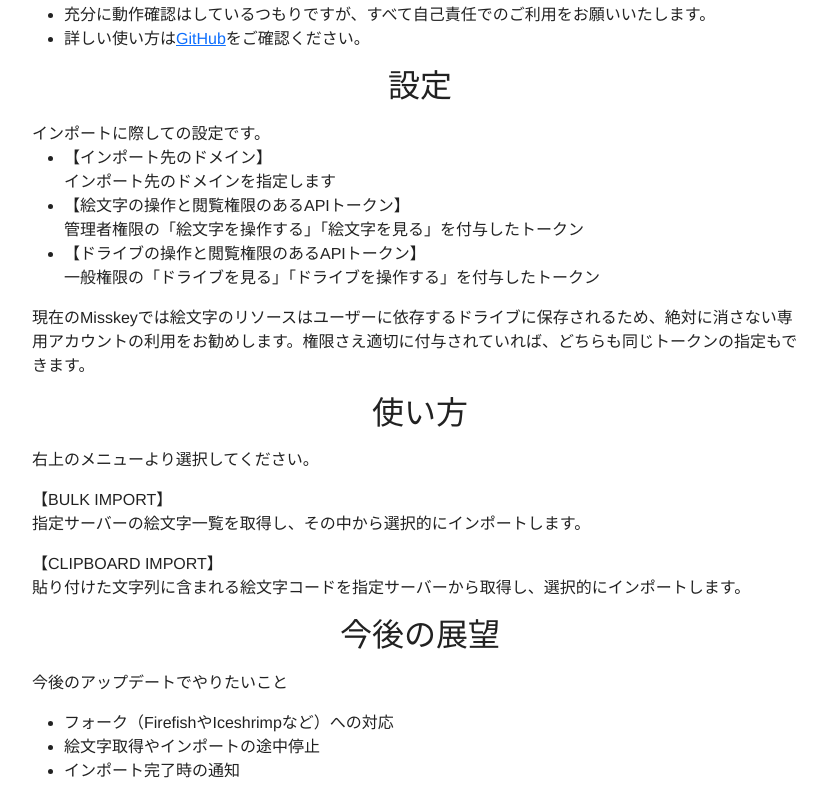
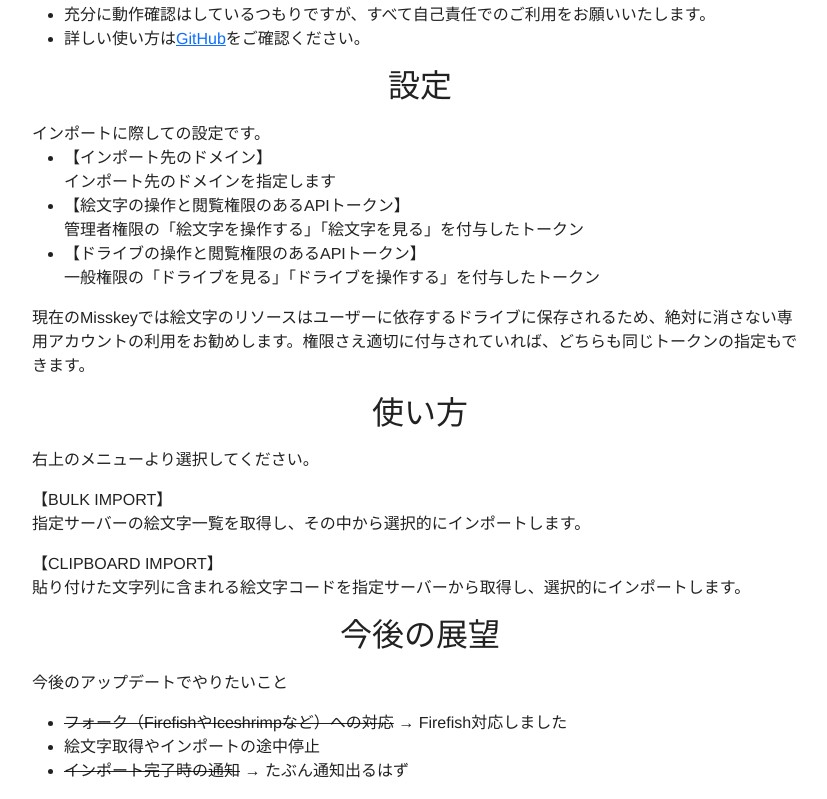
Before and after one commit to kanade/misskey-emoji-manager, a Vue app: page / in a window 1280 px wide. Shown: the part 355-1154 px from the top of the page, without its empty margins (220-1047 px from the left). Built offline with nearby package versions, Linux system fonts and the light colour scheme.

Commit message:
Firefishへの対応を確認

```diff
--- a/src/views/NoticePage.vue
+++ b/src/views/NoticePage.vue
@@ -36,9 +36,9 @@
     <div class="text-left">
       <p>今後のアップデートでやりたいこと</p>
       <ul>
-        <li>フォーク（FirefishやIceshrimpなど）への対応</li>
+        <li><s>フォーク（FirefishやIceshrimpなど）への対応</s> → Firefish対応しました</li>
         <li>絵文字取得やインポートの途中停止</li>
-        <li>インポート完了時の通知</li>
+        <li><s>インポート完了時の通知</s> → たぶん通知出るはず</li>
       </ul>
     </div>
 
```
Also changed, not shown: 1 other file (tests, documents, lock files or other folders).
